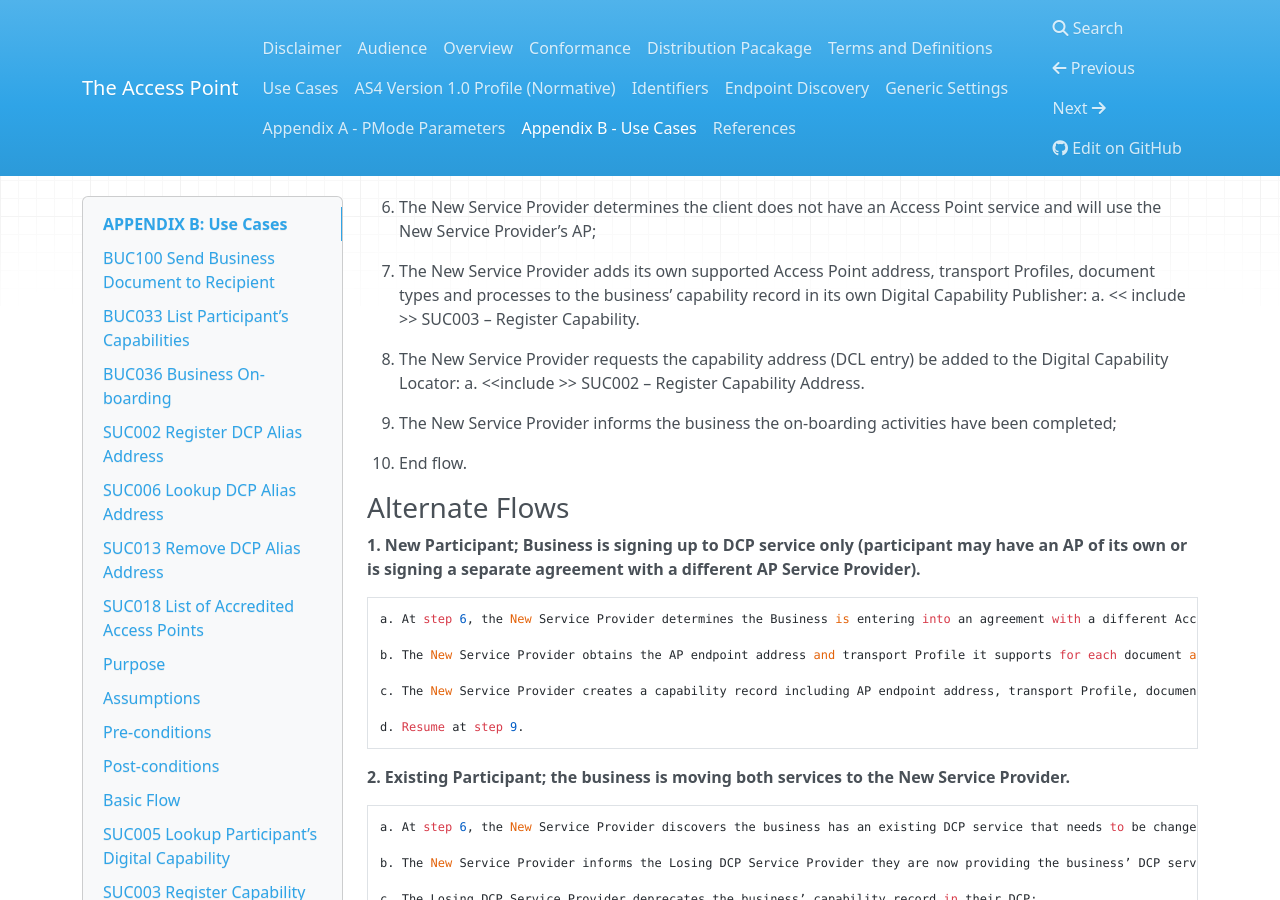
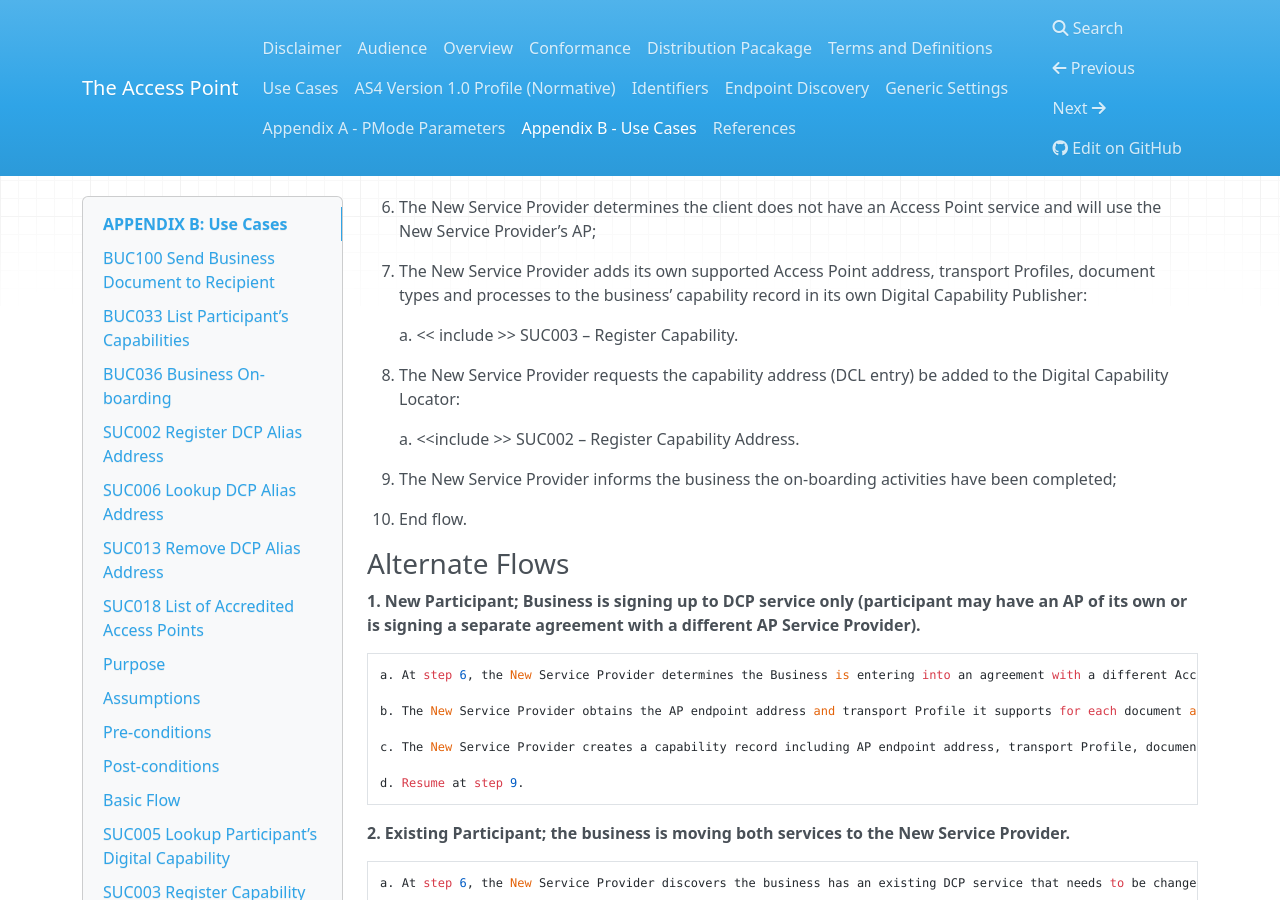
Before and after one commit to Digital-Business-Council/Access-Point, an MkDocs documentation site: the page built from docs/appendix_B.md, in a window 1280 px wide and 900 px high, scrolled down 3672 px. Built offline with MkDocs 1.6.1, drawn with Linux system fonts in a browser that asks for light colours; nearby versions of some CDN libraries; old or Windows-style settings are respelled for this version of MkDocs.

```diff
--- a/docs/appendix_B.md
+++ b/docs/appendix_B.md
@@ -129,9 +129,13 @@ There are a number of scenarios covered by this use case:
 
  7. The New Service Provider determines the client does not have an Access Point service and will use the New Service Provider’s AP;
 
- 8. The New Service Provider adds its own supported Access Point address, transport Profiles, document types and processes to the business’ capability record in its own Digital Capability Publisher: a. <&lt; include &gt;> SUC003 – Register Capability.
+ 8. The New Service Provider adds its own supported Access Point address, transport Profiles, document types and processes to the business’ capability record in its own Digital Capability Publisher:
 
- 9. The New Service Provider requests the capability address (DCL entry) be added to the Digital Capability Locator: a. <&lt;include &gt;> SUC002 – Register Capability Address.
+       a. <&lt; include &gt;> SUC003 – Register Capability.
+
+ 9. The New Service Provider requests the capability address (DCL entry) be added to the Digital Capability Locator:
+
+       a. <&lt;include &gt;> SUC002 – Register Capability Address.
 
  10. The New Service Provider informs the business the on-boarding activities have been completed;
 
```
